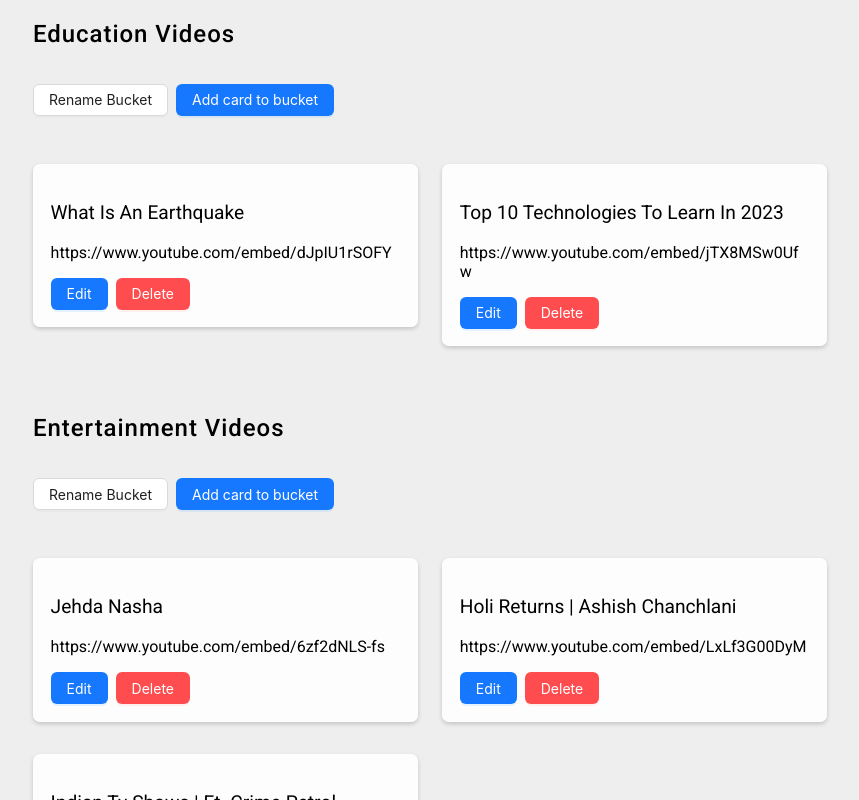
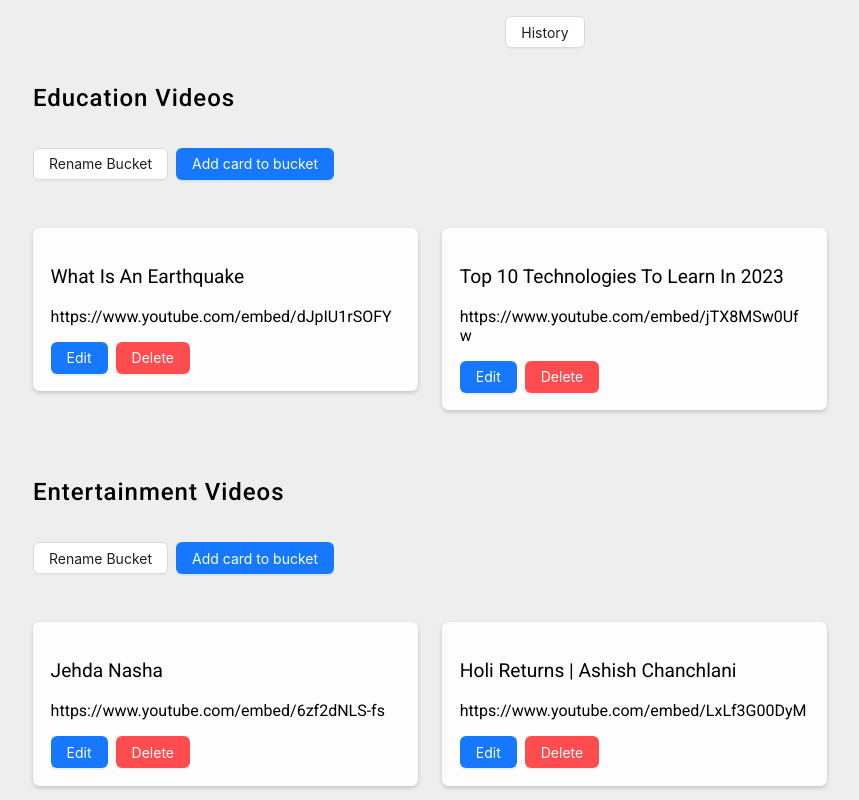
Before and after one commit to subrat611/convin-task, a React (Vite) app: page / in a window 1280 px wide. Shown: the top 800 px of the page, without its empty margins (95-954 px from the left). Built offline with nearby package versions, Linux system fonts and the light colour scheme.

Commit message:
history page create

```diff
--- a/src/App.jsx
+++ b/src/App.jsx
@@ -10,6 +10,7 @@ function App() {
       <Route path="/" element={<Bucket />}>
         <Route path="/:bucketId/:itemId" element={<PlayerModal />} />
       </Route>
+      <Route path="/history" element={<h1>history</h1>} />
     </Routes>
   );
 }
--- a/src/app.scss
+++ b/src/app.scss
@@ -49,6 +49,13 @@
   .bucket-wrapper {
     width: 100%;
     height: 100%;
+
+    .bucket-header {
+      margin: 1rem 0;
+      width: 100%;
+      display: flex;
+      justify-content: center;
+    }
 
     .card-buckets {
       display: flex;
--- a/src/components/Bucket.jsx
+++ b/src/components/Bucket.jsx
@@ -1,6 +1,7 @@
+import { Button } from "antd";
 import { useState } from "react";
 import { useSelector } from "react-redux";
-import { Outlet } from "react-router-dom";
+import { Link, Outlet } from "react-router-dom";
 
 // componets
 import CardBucket from "./CardBucket";
@@ -13,6 +14,11 @@ export default function Bucket() {
   return (
     <div className="main-wrapper">
       <div className="bucket-wrapper">
+        <div className="bucket-header">
+          <Link to="/history">
+            <Button className="btn-history">History</Button>
+          </Link>
+        </div>
         {bucket.map(({ title, id, items }) => (
           <div key={id} className="card-buckets">
             {showInputForm === id ? (
```
